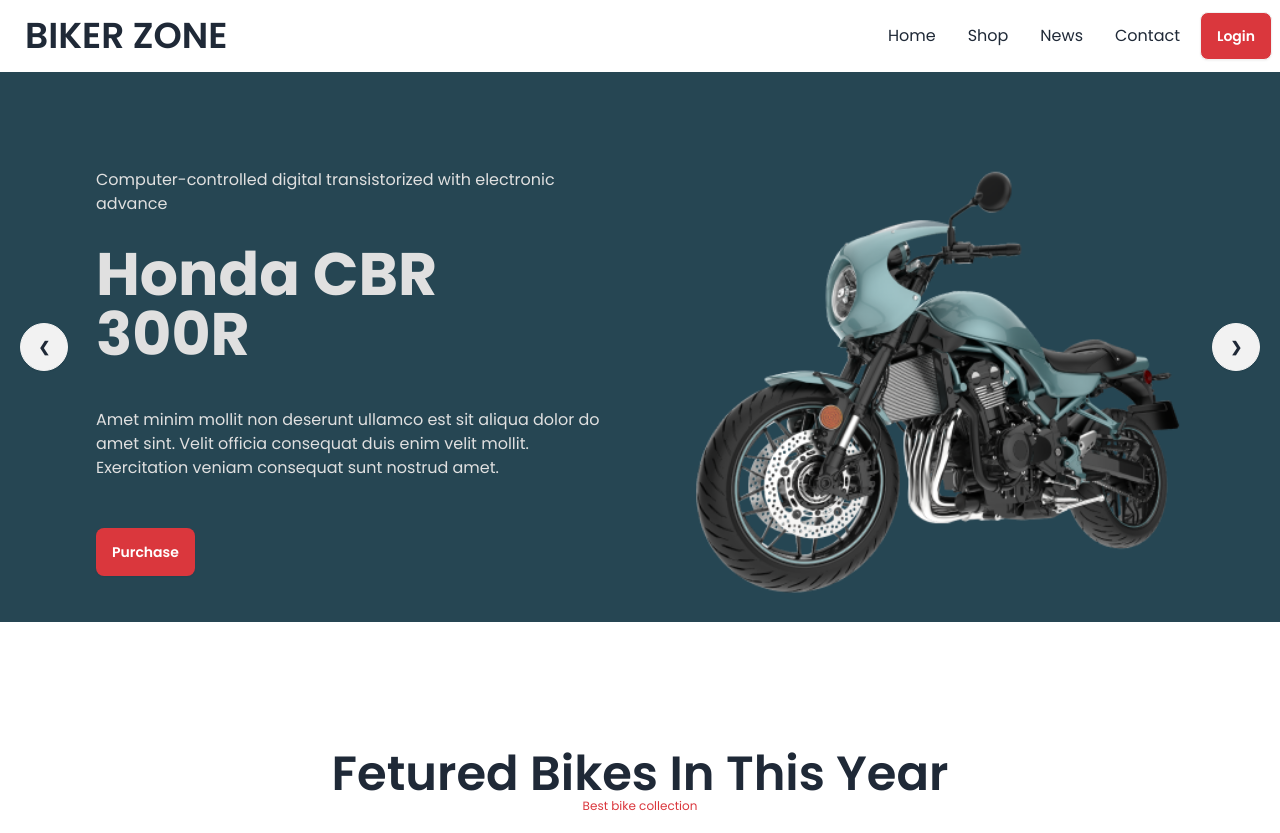
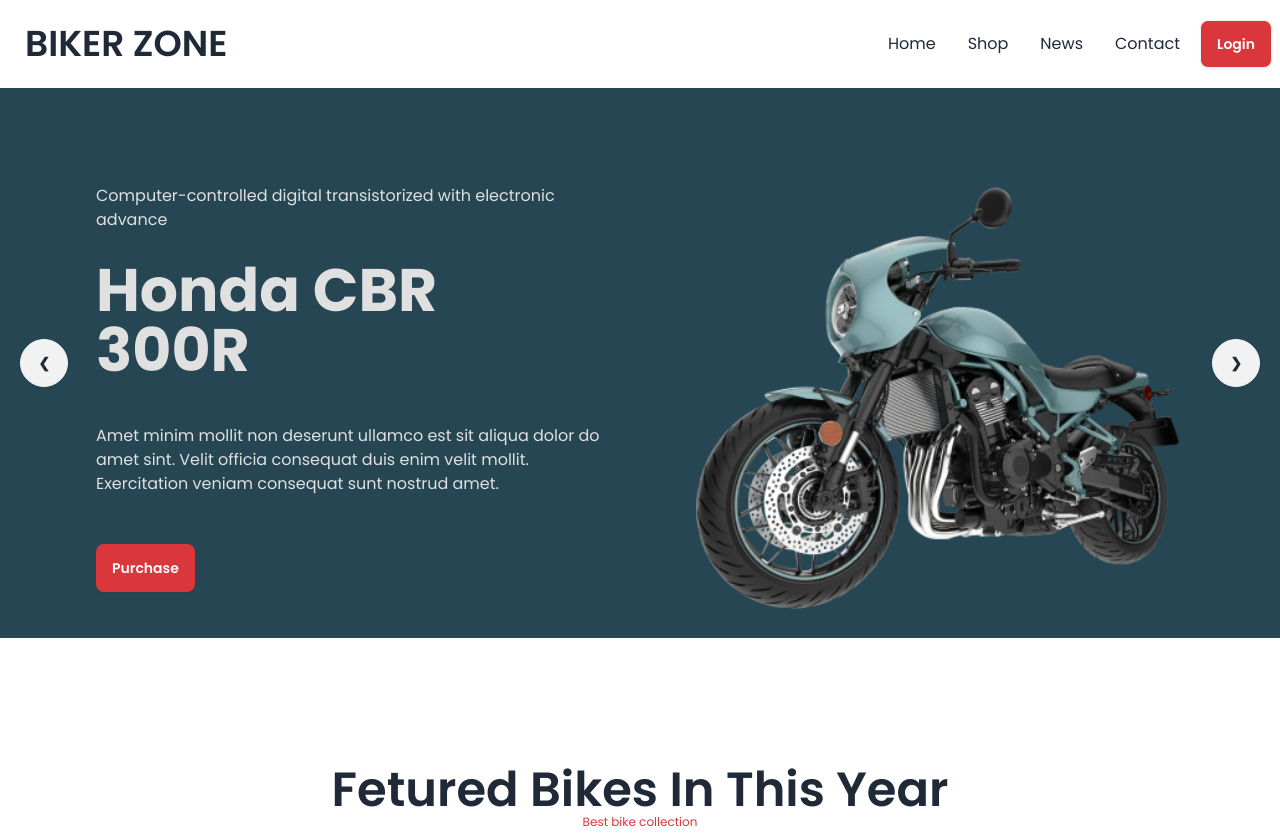
Before and after one commit to israt001/Biker-zone, a plain HTML site: page index.html in a window 1280 px wide. Shown: the top 833 px of the page. Drawn offline with nearby package versions, Linux system fonts and the light colour scheme.

Commit message:
Finished 1

```diff
--- a/index.html
+++ b/index.html
@@ -38,7 +38,7 @@
 </head>
 <body class="font-poppins">
     <header class="md:container mx-auto">
-        <nav class="navbar bg-base-100">
+        <nav class="navbar bg-base-100 py-4">
   <div class="flex-1">
     <div class="dropdown">
       <div tabindex="0" role="button" class="btn btn-ghost lg:hidden">
@@ -51,7 +51,7 @@
         <li><a>Contact</a></li>
       </ul>
     </div>
-    <a class="btn btn-ghost text-4xl">BIKER ZONE</a>
+    <a class="btn btn-ghost text-4xl ">BIKER ZONE</a>
   </div>
   <div class="navbar-center hidden lg:flex">
     <ul class="menu menu-horizontal text-base px-1">
```
